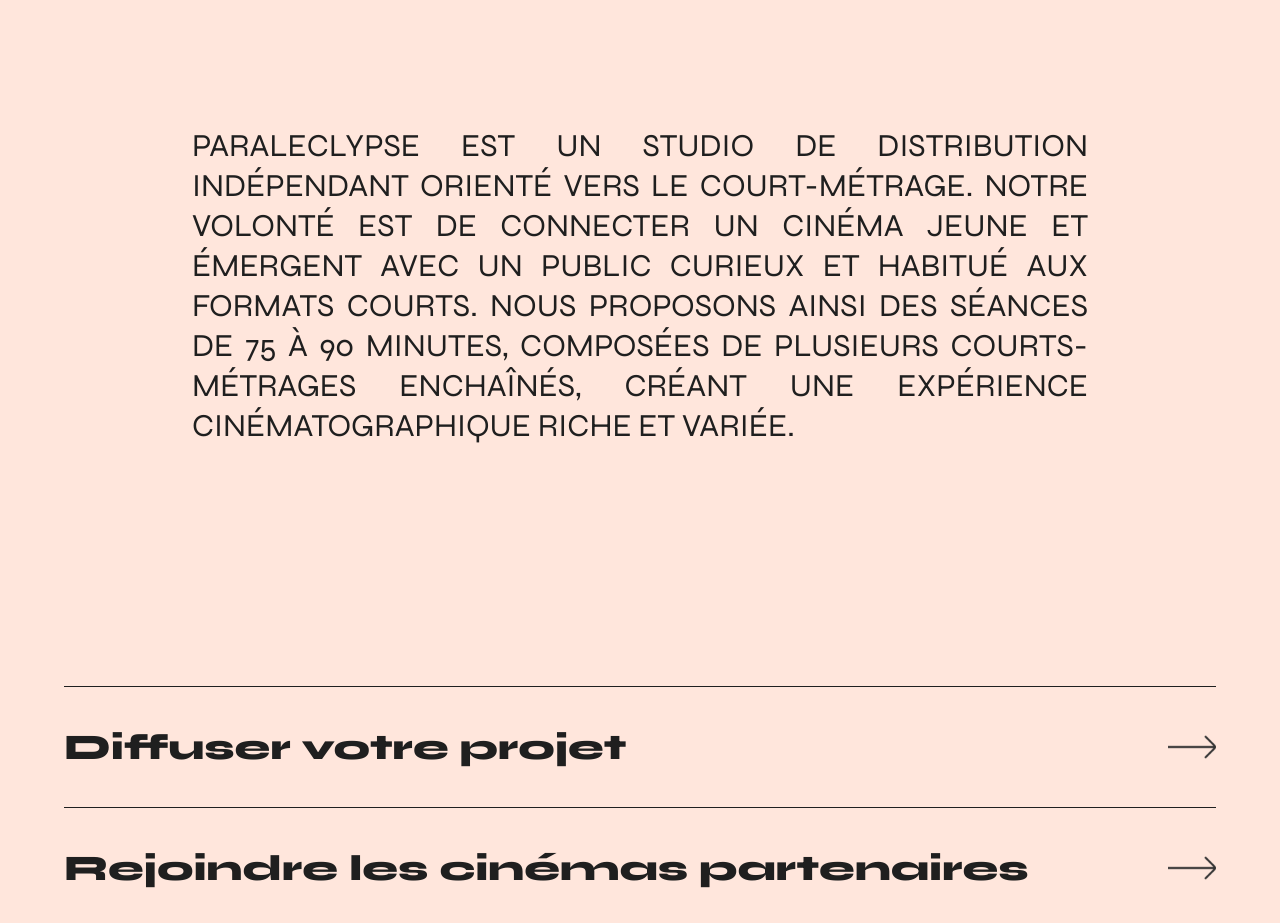
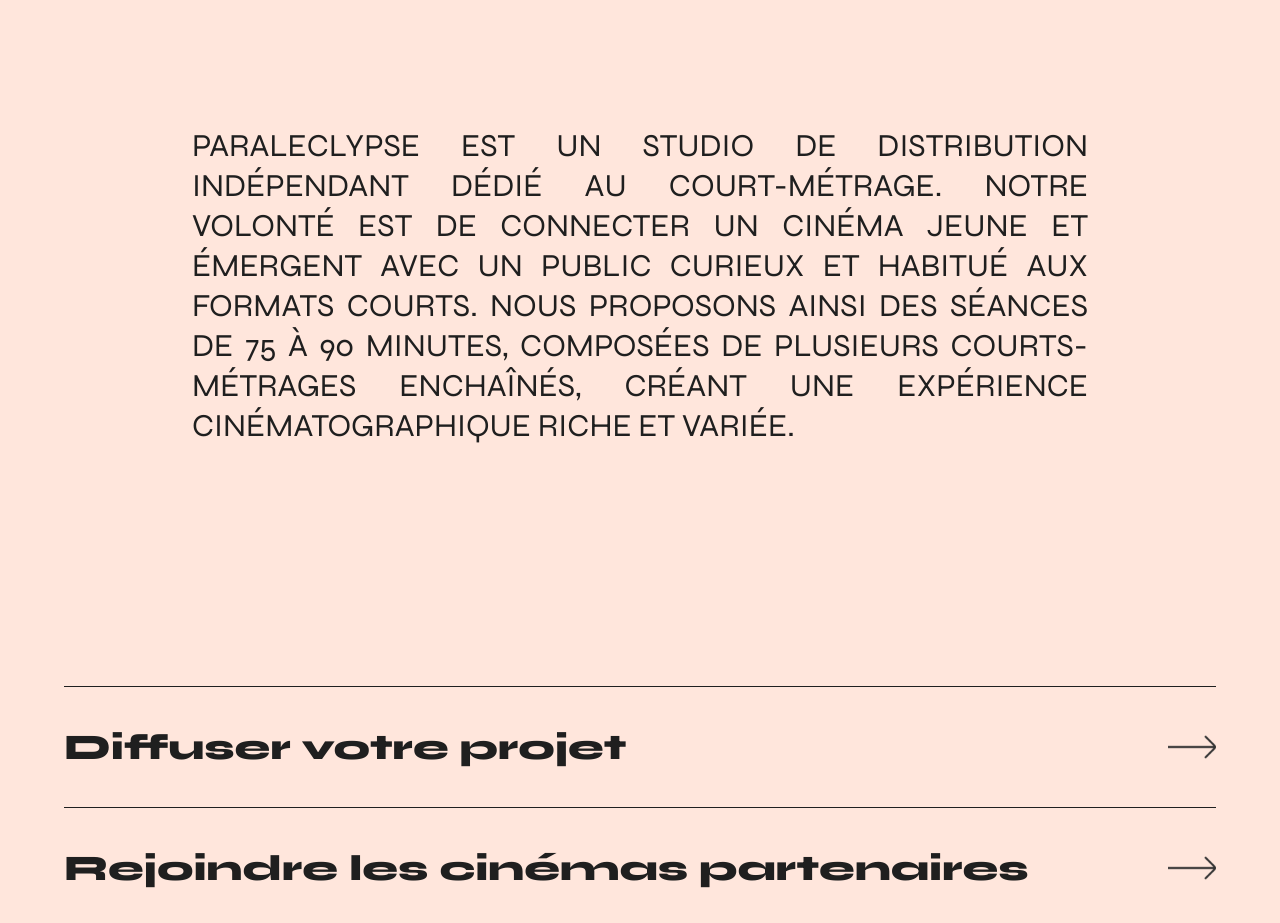
Before and after one commit to tom-mp4/paraleclypse, a Vue app: page / in a window 1280 px wide. Shown: the part 1680-2603 px from the top of the page. Built offline with nearby package versions, Linux system fonts and the light colour scheme.

Commit message:
Modified error int text

```diff
--- a/src/views/Home.vue
+++ b/src/views/Home.vue
@@ -49,7 +49,7 @@
   data: () => ({
     build: [
       {
-        content: 'Paraleclypse est un studio de distribution indépendant orienté vers le court-métrage.'
+        content: 'Paraleclypse est un studio de distribution indépendant dédié au court-métrage.'
           + ' Notre volonté est de connecter un cinéma jeune et émergent avec un public curieux et habitué aux formats courts.'
           + ' Nous proposons ainsi des séances de 75 à 90 minutes, composées de plusieurs courts-métrages enchaînés,'
           + ' créant une expérience cinématographique riche et variée.',
```
